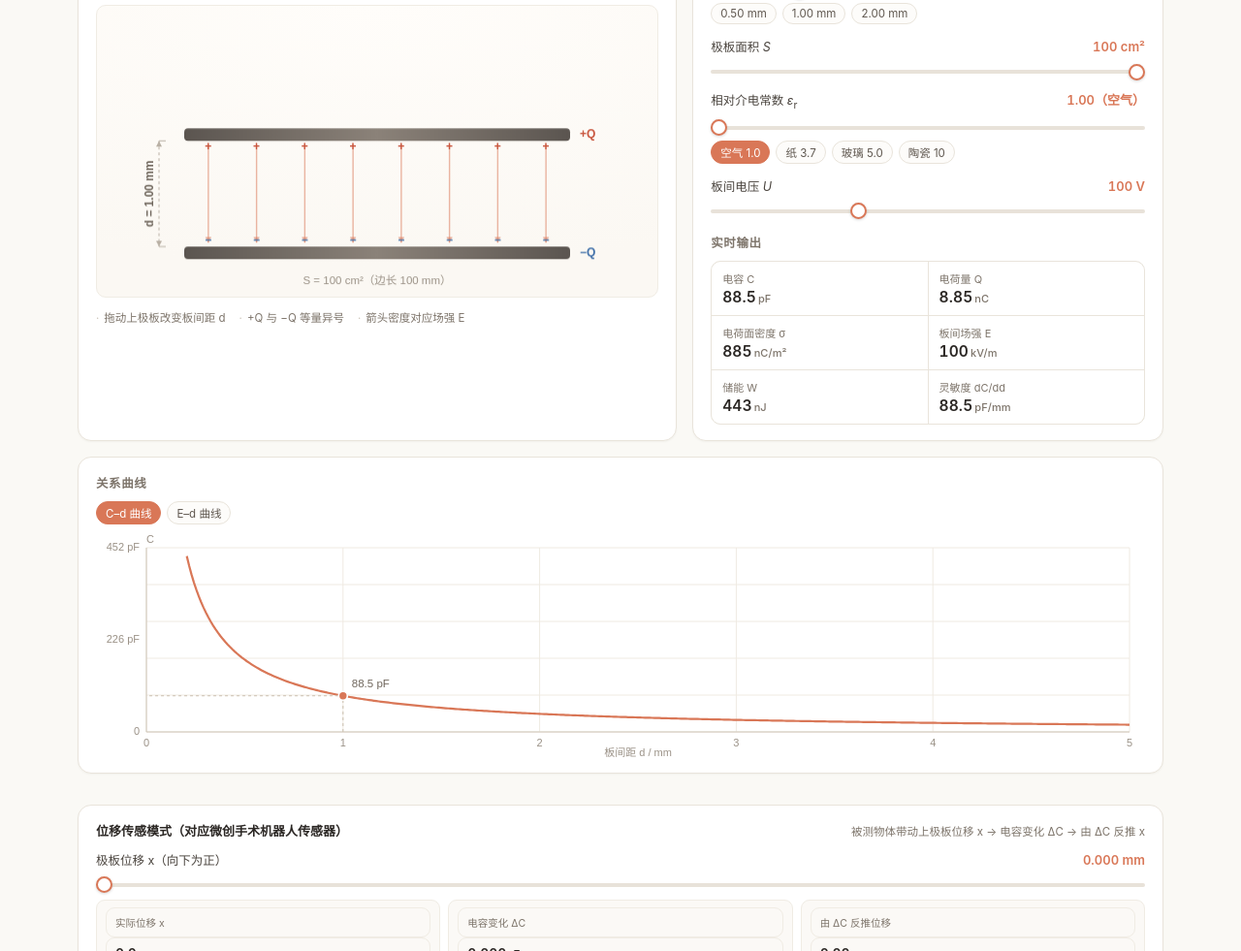
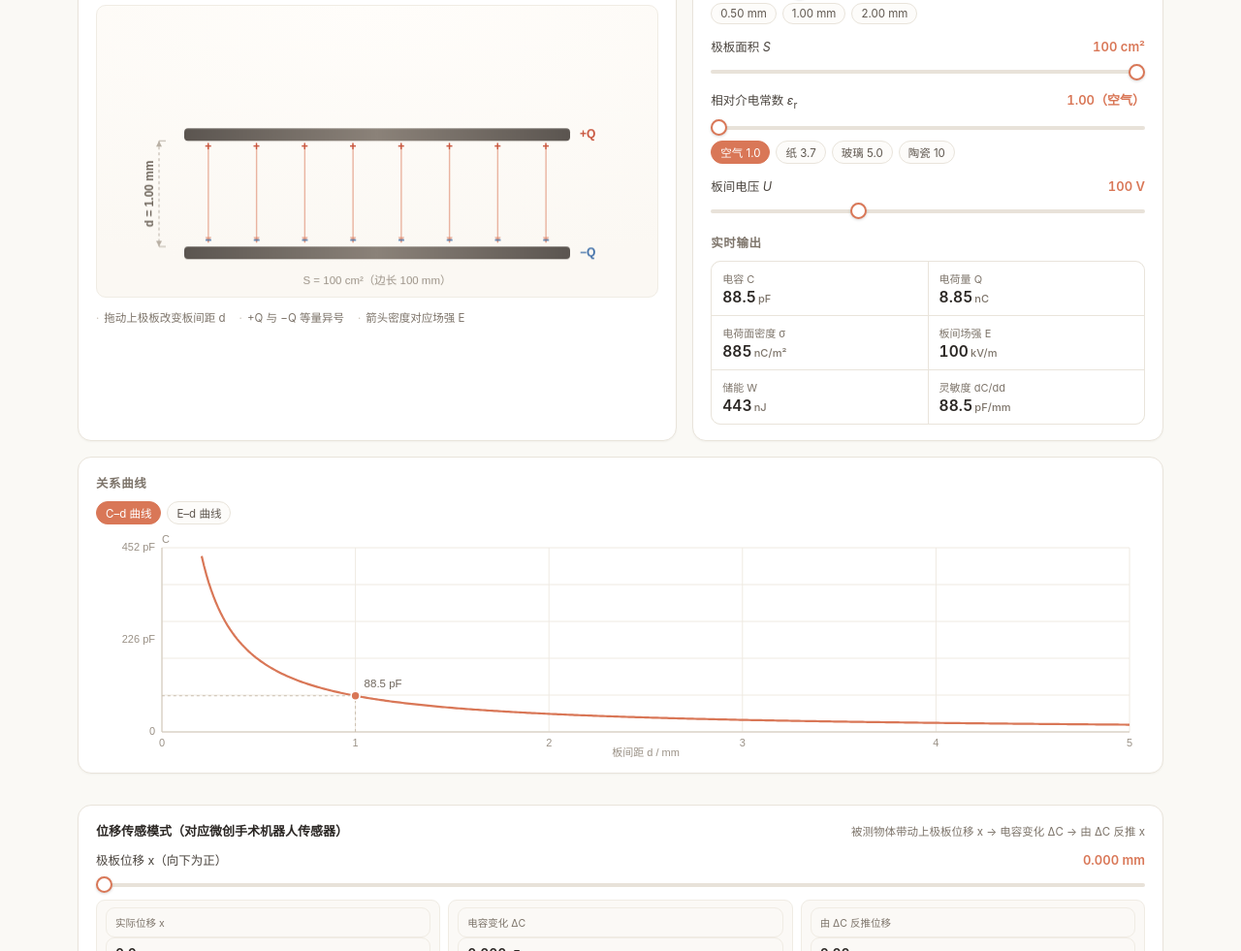
Before and after one commit to Flower1441/capacitor-twin, a plain HTML site: page index.html in a window 1280 px wide. Shown: the part 241-1222 px from the top of the page at 97% size. Drawn offline with Linux system fonts and the light colour scheme.

Commit message:
Adjust chart margins for better layout

```diff
--- a/index.html
+++ b/index.html
@@ -398,7 +398,7 @@
   function drawChart(){
     const {w,h,ctx} = fitCanvas(chart, 230);
     ctx.clearRect(0,0,w,h);
-    const L = 52, R = 16, T = 14, B = 26;
+    const L = 68, R = 16, T = 14, B = 26;
     const pw = w - L - R, ph = h - T - B;
     const p = physics();
     const isC = state.chart === 'C';
```
